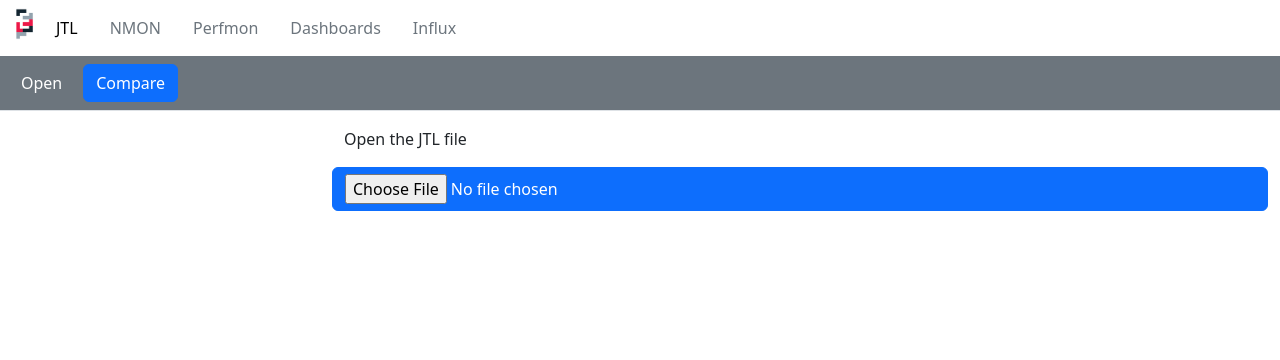
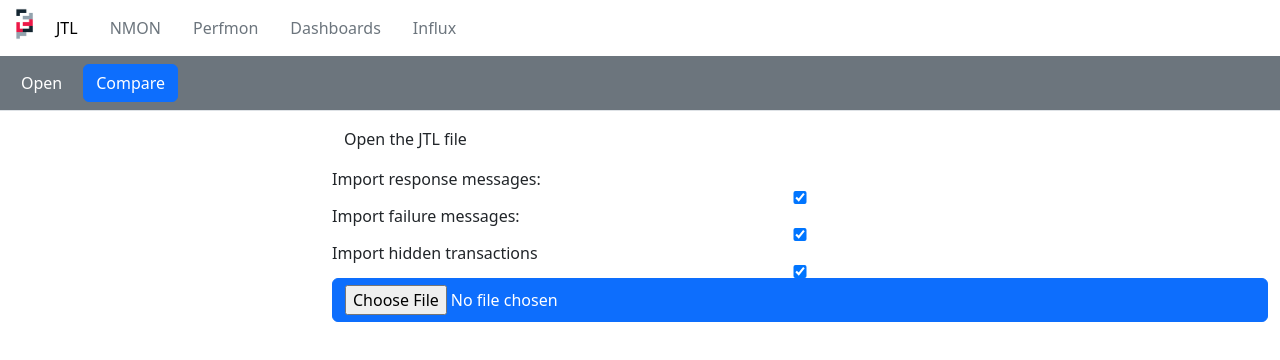
Before and after one commit to easternnl/PerformanceAnalyzer, a Vue app: page /open in a window 1280 px wide. Shown: the top 360 px of the page. Built offline with nearby package versions, Linux system fonts and the light colour scheme.

Commit message:
Added options to filter on opening

```diff
--- a/src/views/JTLOpenFile.vue
+++ b/src/views/JTLOpenFile.vue
@@ -1,6 +1,10 @@
 <template>
   <div class="row mx-auto">
     <p>Open the JTL file</p>
+
+    Import response messages: <input type="checkbox" v-model="responsemessages" v-bind:value="true">
+    Import failure messages: <input type="checkbox" v-model="failuremessages" v-bind:value="true">
+    Import hidden transactions <input type="checkbox" v-model="hiddentransactions" v-bind:value="true">
 
 
     <input class="btn btn-primary" type="file" @change="readFile($event)">
@@ -13,6 +17,13 @@
 import GlobalVariables from "@/GlobalVariableHolder";
 
 export default {
+  data() {
+    return {
+      responsemessages: true,
+      failuremessages: true,
+      hiddentransactions: true
+    }
+  },
   mounted() {
     console.log('Mounted')
     this.$nprogress.done(true)
@@ -50,20 +61,17 @@
       console.log("Parsing data")
 
       GlobalVariables.variables.$jtldata = this.$d3.csvParse(lines, (d) => {
+        if ((!d.label.startsWith('#')) || (d.label.startsWith('#') && this.hiddentransactions ) ) { // import hidden transaction
           return {
-          // year: new Date(+d.Year, 0, 1), // lowercase and convert "Year" to Date
-          // make: d.Make, // lowercase
-          // model: d.Model, // lowercase
-          // length: +d.Length // lowercase and convert "Length" to number
             timeStamp: +d.timeStamp,    // convert to number
             elapsed: +d.elapsed,
             label: d.label,
             responseCode: +d.responseCode,
-          responseMessage: d.responseMessage,
+            responseMessage: (this.responsemessages) ? d.responseMessage : '',
             threadName: d.threadName,
             dataType: d.dataType,
             success: d.success,
-          failureMessage: d.failureMessage,
+            failureMessage: (this.failuremessages) ? d.failureMessage : '',
             bytes: +d.bytes,
             sentBytes: +d.sentBytes,
             grpThreads: +d.grpThreads,
@@ -74,6 +82,8 @@
             Connect: +d.Connect
 
           };
+        }
+
       });
       console.log("Parsing done")
       await this.$nprogress.inc(0.7)
```
Lines whose indentation alone changed are shown as unchanged.
